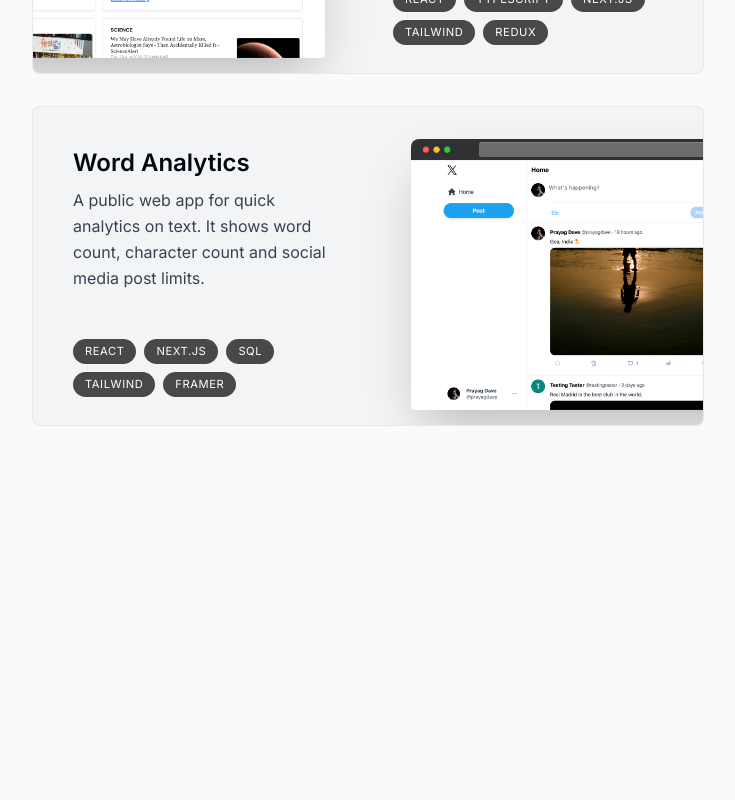
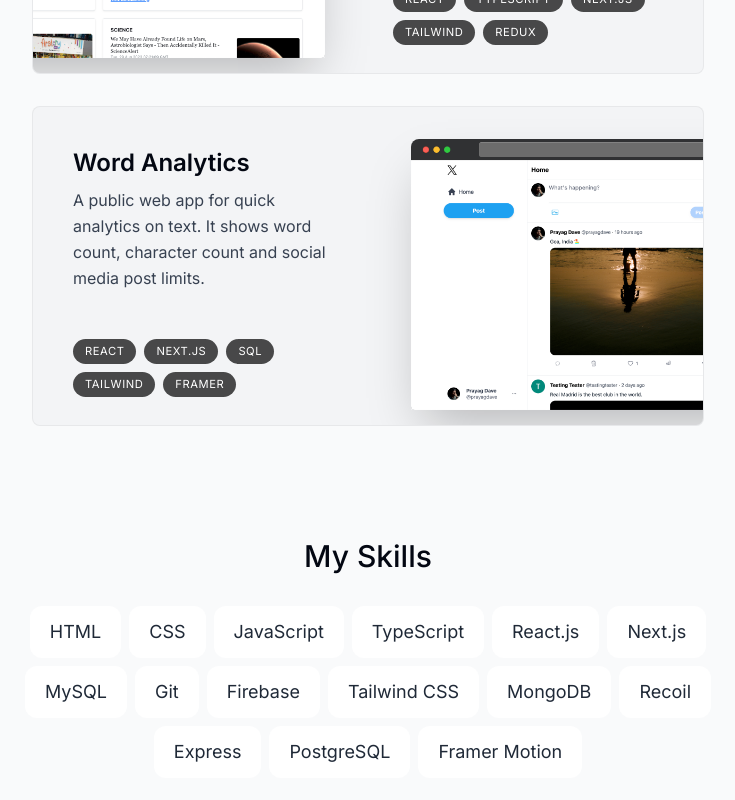
Before and after one commit to pateldev02/dp-portfolio, a Next.js app: page / in a window 1280 px wide. Shown: the part 1968-2768 px from the top of the page, without its empty margins (272-1007 px from the left). Built offline with nearby package versions, Linux system fonts and the light colour scheme.

Commit message:
Implemented skills component

```diff
--- a/app/page.tsx
+++ b/app/page.tsx
@@ -2,6 +2,7 @@
 import Intro from "@/components/intro";
 import Projects from "@/components/projects";
 import SectionDivider from "@/components/section-divider";
+import Skills from "@/components/skills";
 
 export default function Home() {
   return (
@@ -10,6 +11,7 @@
       <SectionDivider />
       <About />
       <Projects />
+      <Skills />
     </main>
   );
 }
--- a/components/projects.tsx
+++ b/components/projects.tsx
@@ -6,7 +6,7 @@
 import { useSectionInView } from "@/lib/hooks";
 
 export default function Projects() {
-  const { ref } = useSectionInView("Projects");
+  const { ref } = useSectionInView("Projects", 0.2);
   return (
     <section ref={ref} id="projects" className="scroll-mt-28 mb-28">
       <SectionHeading>My projects</SectionHeading>
--- /dev/null
+++ b/components/skills.tsx
@@ -0,0 +1,50 @@
+"use client";
+import React from "react";
+import SectionHeading from "./section-heading";
+import { useSectionInView } from "@/lib/hooks";
+import { skillsData } from "@/lib/data";
+import { motion } from "framer-motion";
+
+const fadeInAnimationVariants = {
+  initial: {
+    opacity: 0,
+    y: 100,
+  },
+  animate: (index: number) => ({
+    opacity: 1,
+    y: 0,
+    transition: {
+      delay: 0.05 * index,
+    },
+  }),
+};
+
+export default function Skills() {
+  const { ref } = useSectionInView("Skills");
+  return (
+    <section
+      id="skills"
+      ref={ref}
+      className="mb-28 max-w-[45rem] scroll-mt-28 text-center sm:mb-40"
+    >
+      <SectionHeading>My skills</SectionHeading>
+      <ul className="flex flex-wrap justify-center gap-2 text-lg text-gray-800">
+        {skillsData.map((skill, index) => (
+          <motion.li
+            className="bg-white borderBlack rounded-xl px-5 py-3"
+            key={index}
+            variants={fadeInAnimationVariants}
+            initial="initial"
+            whileInView="animate"
+            viewport={{
+              once: true,
+            }}
+            custom={index}
+          >
+            {skill}
+          </motion.li>
+        ))}
+      </ul>
+    </section>
+  );
+}
--- a/lib/data.ts
+++ b/lib/data.ts
@@ -100,7 +100,7 @@
   "TypeScript",
   "React.js",
   "Next.js",
-  "Node.js",
+  "MySQL",
   "Git",
   "Firebase",
   "Tailwind CSS",
```
